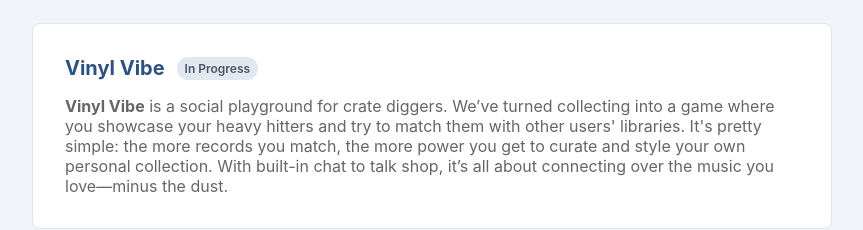
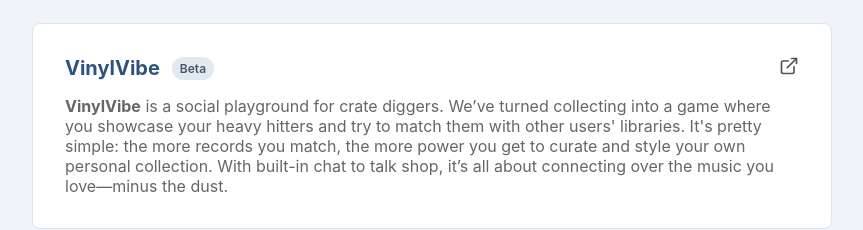
Before and after one commit to StudioReverb/studioreverb.github.io, a plain HTML site: page index.html in a window 1280 px wide. Shown: the part 559-789 px from the top of the page, without its empty margins (208-1071 px from the left). Drawn offline with Linux system fonts and the light colour scheme.

Commit message:
chore: project update

```diff
--- a/index.html
+++ b/index.html
@@ -86,11 +86,11 @@
                 <section class="project">
                     <div class="project-header">
                         <div class="project-title-container">
-                            <h3>Vinyl Vibe</h3>
-                            <span class="wip-badge">In Progress</span>
+                            <h3>VinylVibe</h3>
+                            <span class="wip-badge">Beta</span>
                         </div>
-                        <a href="#" target="_blank" class="project-link"
-                            aria-label="View Vinyl Vibe project (coming soon)" style="display: none;">
+                        <a href="https://vinylvibe.web.app/" target="_blank" class="project-link"
+                            aria-label="View Vinyl Vibe project">
                             <svg viewBox="0 0 24 24" aria-hidden="true">
                                 <path d="M18 13v6a2 2 0 0 1-2 2H5a2 2 0 0 1-2-2V8a2 2 0 0 1 2-2h6"></path>
                                 <polyline points="15 3 21 3 21 9"></polyline>
@@ -98,7 +98,7 @@
                             </svg>
                         </a>
                     </div>
-                    <p><b>Vinyl Vibe</b> is a social playground for crate diggers. We’ve turned collecting into a game
+                    <p><b>VinylVibe</b> is a social playground for crate diggers. We’ve turned collecting into a game
                         where
                         you showcase your heavy hitters and try to match them with other users' libraries. It's pretty
                         simple: the more records you match, the more power you get to curate and style your own personal
```
